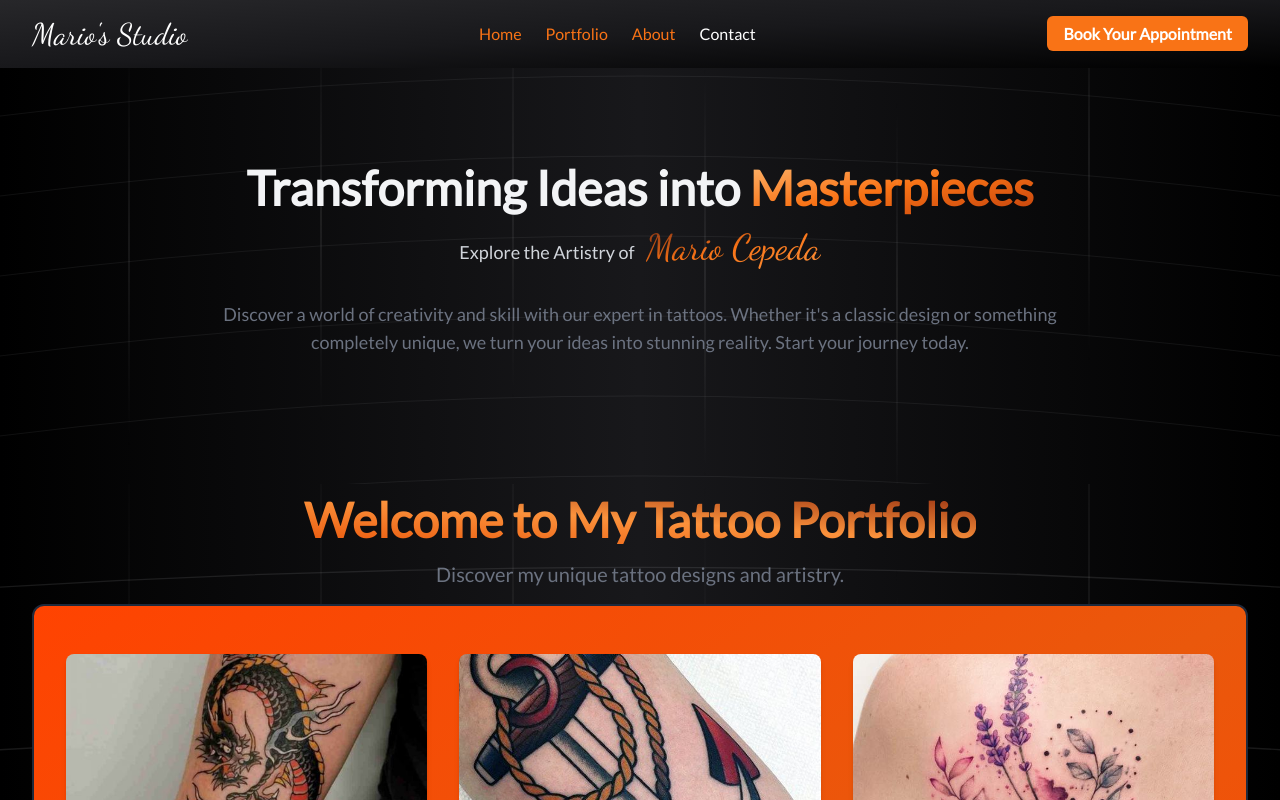
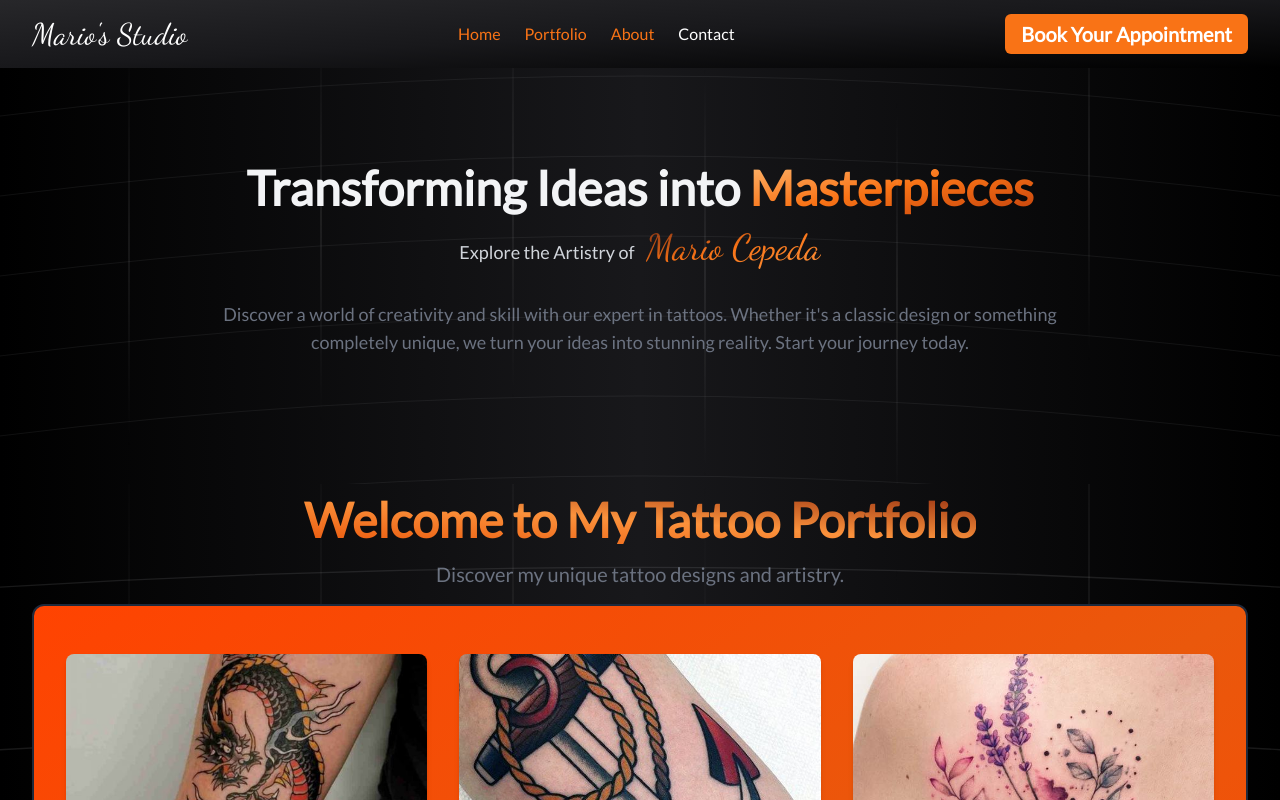
Before and after one commit to ajv55/tattoo, a Next.js app: page / in a window 1280 px wide. Shown: the top 800 px of the page. Built offline with nearby package versions, Linux system fonts and the light colour scheme.

Commit message:
update the landing page

```diff
--- a/app/components/mainPage/nav.tsx
+++ b/app/components/mainPage/nav.tsx
@@ -42,7 +42,7 @@ const Nav = () => {
 
         {/* Call-to-action Button */}
         <div>
-          <Link className="bg-orange-500 hover:bg-orange-600 text-white font-bold py-2 px-4 rounded-md" href="/book">
+          <Link className="bg-orange-500 text-center hover:bg-orange-600 text-white font-bold py-2 lg:px-4 px-2 lg:text-xl text-sm rounded-md" href="/book">
 
               Book Your Appointment
           </Link>
```
